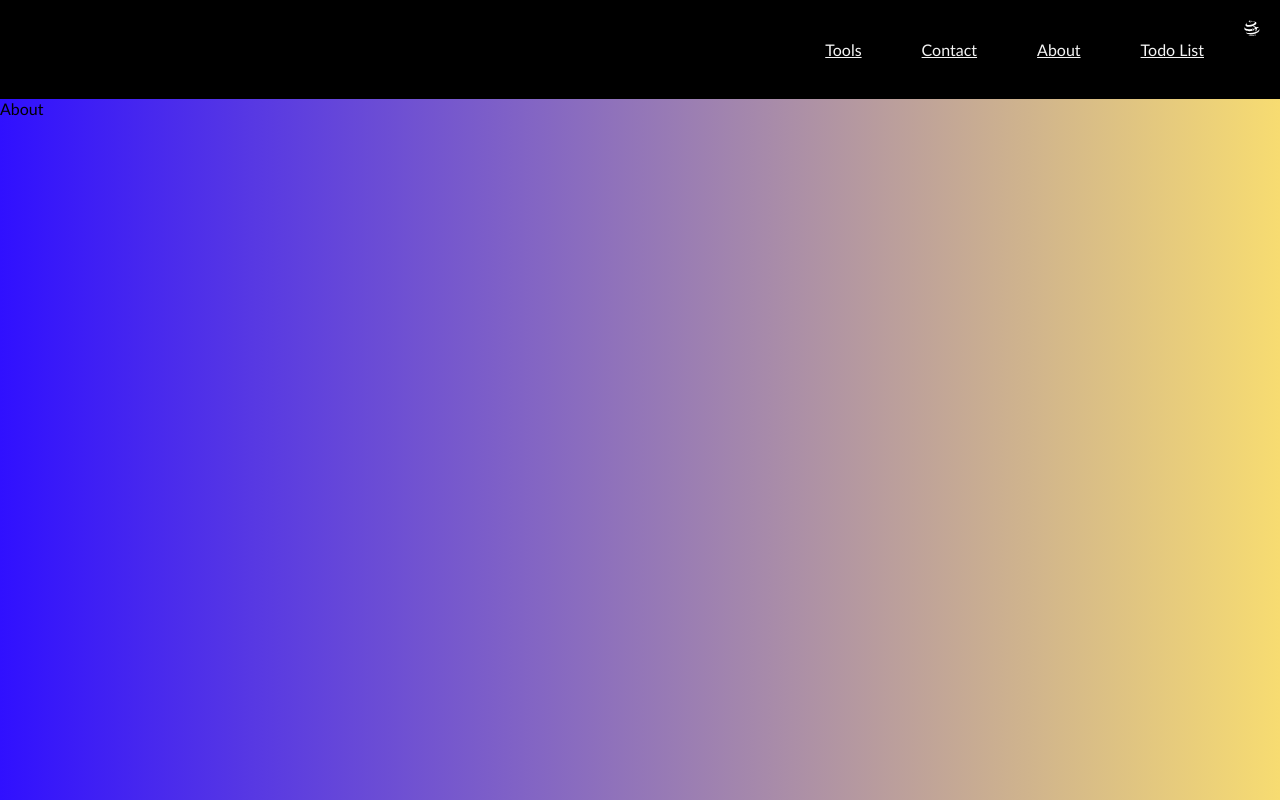
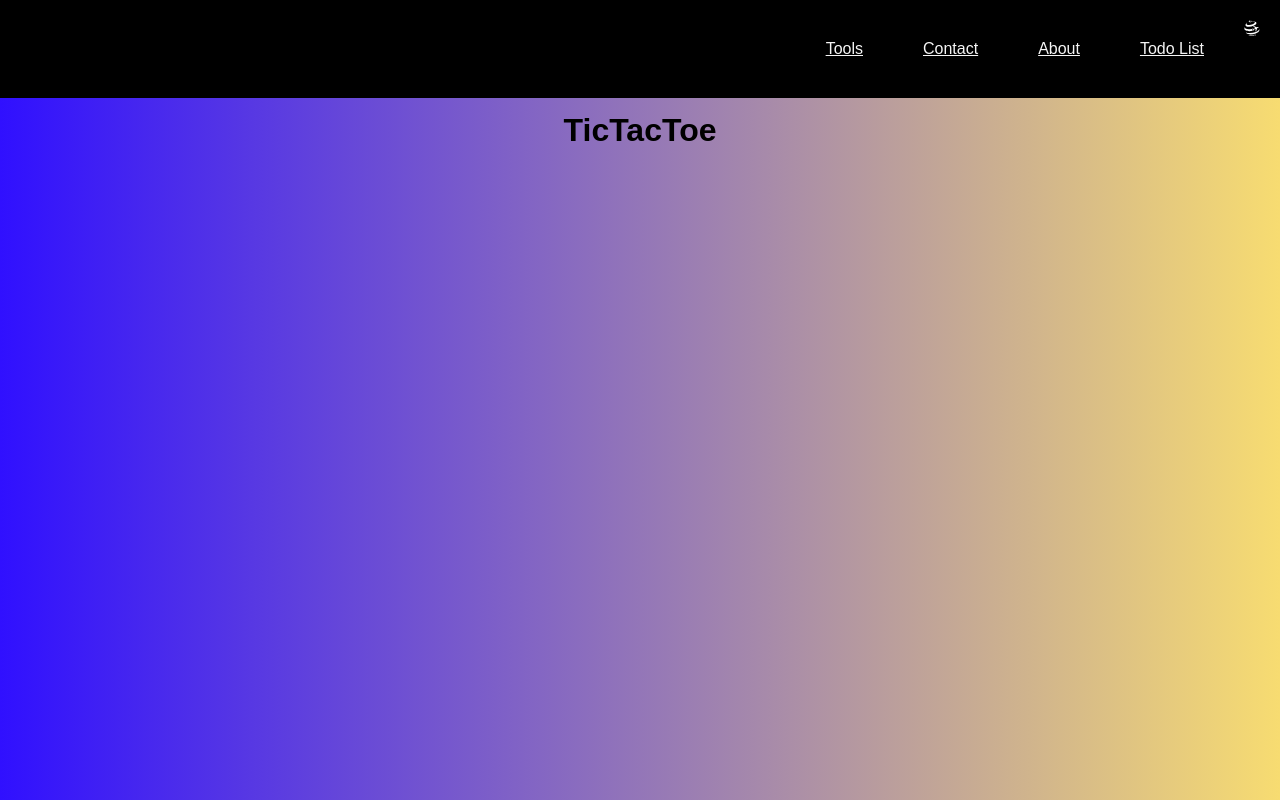
Before and after one commit to prathap222/todo-app, a React (Create React App) app: page /About in a window 1280 px wide. Built offline with nearby package versions, Linux system fonts and the light colour scheme.

Commit message:
Add tic tac toe files

```diff
--- a/src/App.css
+++ b/src/App.css
@@ -152,3 +152,20 @@ h1 {
 .edit-icon {
   color: #fff;
 }
+
+.header{
+  font-size: 2rem;
+  font-weight: 900;
+  height: 8vh;
+
+}
+
+.alignCenter{
+  display: flex;
+  justify-content: center;
+  align-items: center;
+}
+
+.board{
+  height: 52vh;
+}
--- a/src/App.js
+++ b/src/App.js
@@ -14,10 +14,9 @@ function App() {
     <Routes>
 
       <Route path='/' element={<TodoList/>}/>
-      <Route path='/About' element={<About/>}/>
       <Route path='/Contact' element={<Contact/>}/>
       <Route path='/Tools' element={<Tools/>}/>
-
+      <Route path='/About' element={<About/>}/>
 
     </Routes>
   </BrowserRouter>
--- /dev/null
+++ b/src/components/TicTacToe.jsx
@@ -0,0 +1,35 @@
+import React from 'react'
+import { useState } from 'react';
+
+const TicTacToe = () => {
+
+const [matrix, setMatrix] = useState([
+  ['','',''],
+  ['','',''],
+  ['','',''],
+]);
+
+  return (
+    <div className='app'>
+      <div className='header alignCenter'>
+      TicTacToe
+       </div>
+       <div className="div alignCenter board">
+        {
+          matrix.map((row, rIndex)=> (
+            <div className=" row">
+            {
+              row.map((cell, cIndex)=> (
+                <div className=" cel"></div>
+              ))
+            }
+            </div>
+          ))
+        }
+       </div>
+
+    </div>
+  )
+}
+
+export default TicTacToe;
--- a/src/pages/About.jsx
+++ b/src/pages/About.jsx
@@ -1,8 +1,12 @@
-import React from 'react'
+import React from 'react';
+import TicTacToe from '../components/TicTacToe';
+
 
 function About() {
   return (
-    <div>About</div>
+    <div>
+      <TicTacToe/>
+    </div>
   )
 }
 
--- a/src/pages/Tools.jsx
+++ b/src/pages/Tools.jsx
@@ -1,15 +1,30 @@
 import React, {useState, useEffect} from 'react';
 import Header from '../components/Header';
+import IncomeForm from '../components/IncomeForm';
+import IncomeList from '../components/IncomeList';
+import '../components/Tool.css';
 
 function Tools() {
 
   const [income, setIncome] = useState([]);
   const [totalIncome, setTotalIncome] = useState(0);
 
+  useEffect(() => {
+    let temp = 0;
+    for(let i = 0; i < income.length; i++) {
+      temp += parseInt(income[i].price) ;
+    }
+
+    setTotalIncome(temp);
+  }, [income]);
+
 
   return (
-    <div>
+    <div className='App'>
       <Header totalIncome={totalIncome}/>
+      <IncomeForm income={income} setIncome={setIncome}/>
+      <IncomeList income={income} setIncome={setIncome}/>
+
     </div>
   )
 }
```
Also changed, not shown: 1 other file (tests, documents, lock files or other folders).
